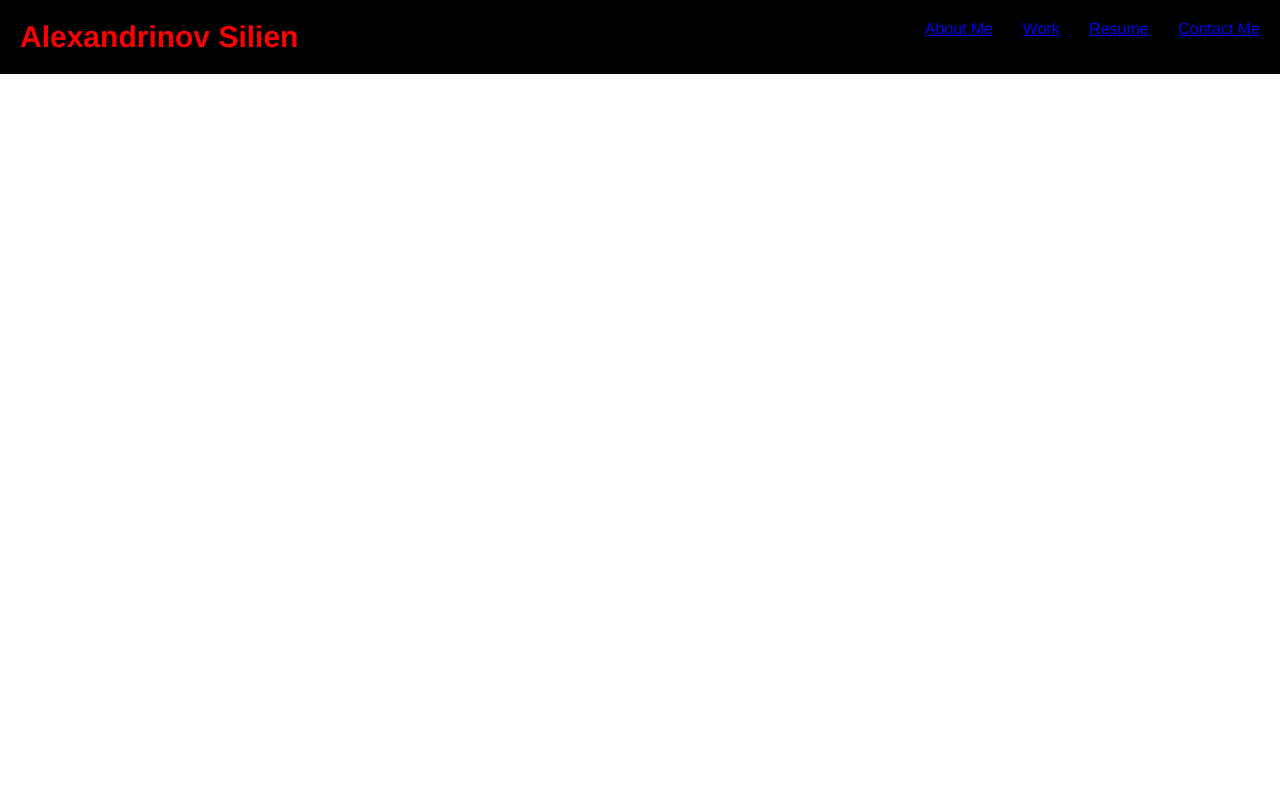
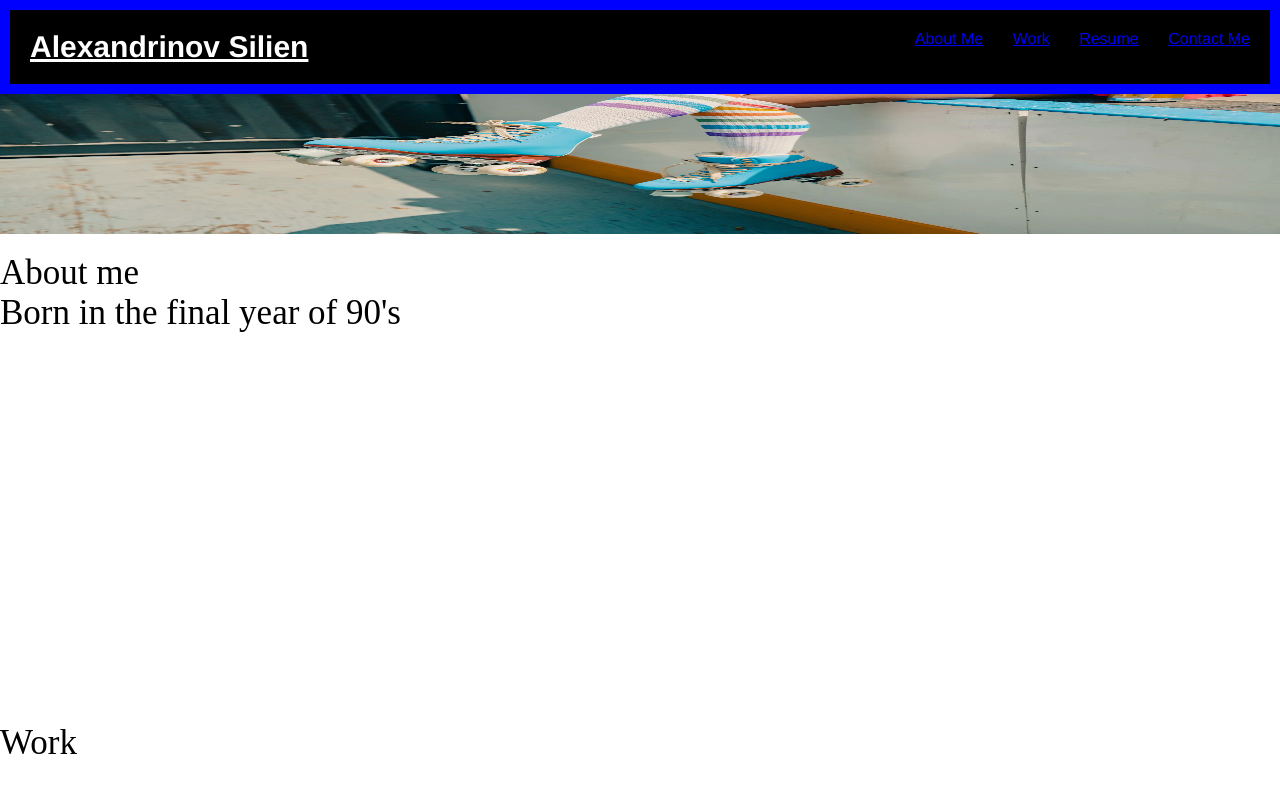
Before and after one commit to AlexSilien1/Challenge-02-Portfolio, a plain HTML site: page index.html in a window 1280 px wide. Shown: the top 792 px of the page. Drawn offline with Linux system fonts and the light colour scheme.

Commit message:
added css and html

```diff
--- a/assets/css/style.css
+++ b/assets/css/style.css
@@ -7,18 +7,50 @@
 .header{
     display: flex;
     justify-content: space-between;
-    padding: 20px;
-    color: red;
     font-family: 'Franklin Gothic Medium', 'Arial Narrow', Arial, sans-serif;
     background-color: black;
+    /* margin: 15px;  */
+    /* this is for outside in terms of free roam land */
+    border: 10px solid blue;
+    /* this is directly surrounding the object in terms of the fence that surrounds the home separating free land from the property your home sits on */
+    padding: 20px;
+    /* this is the space inside the object or what it takes up in terms of the actual space that you have between your home and the actual fencing itself */
 }
 
 .header h1{
+    color: white;
     display: inline;
     font-size: 30px;
+    text-decoration: underline;
 }
 
 .header nav ul li{
     display: inline;
     margin-left: 25px;
 }
+
+.article-spacing{
+margin: 10%;
+display: flex;
+}
+
+.top-image{
+    background-size: cover;
+    background-repeat: no-repeat;
+    background-position: center;
+    height: 140px;
+    width: 100%;
+}
+
+.left-article{
+    display: flex;
+    flex-direction: column;
+    justify-content:space-between;
+}
+
+.space-between{
+    padding-top: 15px;
+    padding-bottom: 375px;
+    text-decoration-style: solid;
+    font-size: 35px;
+}
--- a/index.html
+++ b/index.html
@@ -15,16 +15,48 @@
                     <a href="#About-Me">About Me</a>
                 </li>
                 <li>
-                    <a href="Work">Work</a>
+                    <a href="#Work">Work</a>
                 </li>
                 <li>
-                    <a href="Resume">Resume</a>
+                    <a href="#Resume">Resume</a>
                 </li>
                 <li>
-                    <a href="Contact-Me">Contact Me</a>
+                    <a href="#Contact-Me">Contact Me</a>
                 </li>
             </ul>
         </nav>
     </header>
+
+    <img class="top-image" src="./assets/images/rollerskates.webp" alt="image of a 395 rollerskate">
+
+    <article class="left-article">
+        <section id="About-Me" class="space-between">
+            <p>
+        About me
+            </p>
+            <p>
+                Born in the final year of 90's
+            </p>
+        </section>
+
+        <section id="Work" class="space-between">
+            <p>
+            Work
+            </p>
+            <p></p>
+        </section>
+
+        <section id="Resume" class="space-between">
+            <p>
+            Resume
+            </p>
+        </section>
+
+        <section id="Contact-Me" class="space-between">
+            <p>
+            Contact Me
+            </p>
+        </section>
+    </article>
 </body>
 </html>
```
Also changed, not shown: assets/images/rollerskates.webp (added), assets/images/top-image.jpeg (added), 1 other file.
